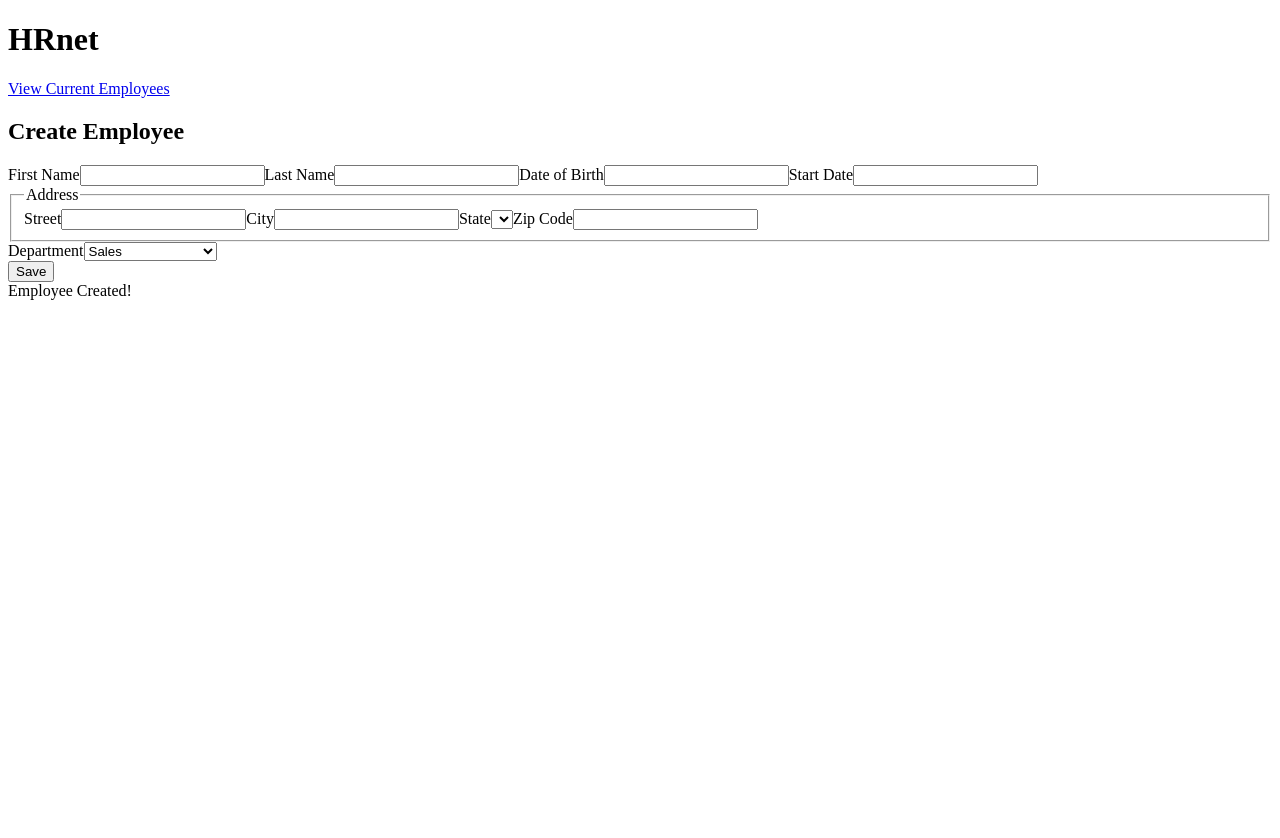
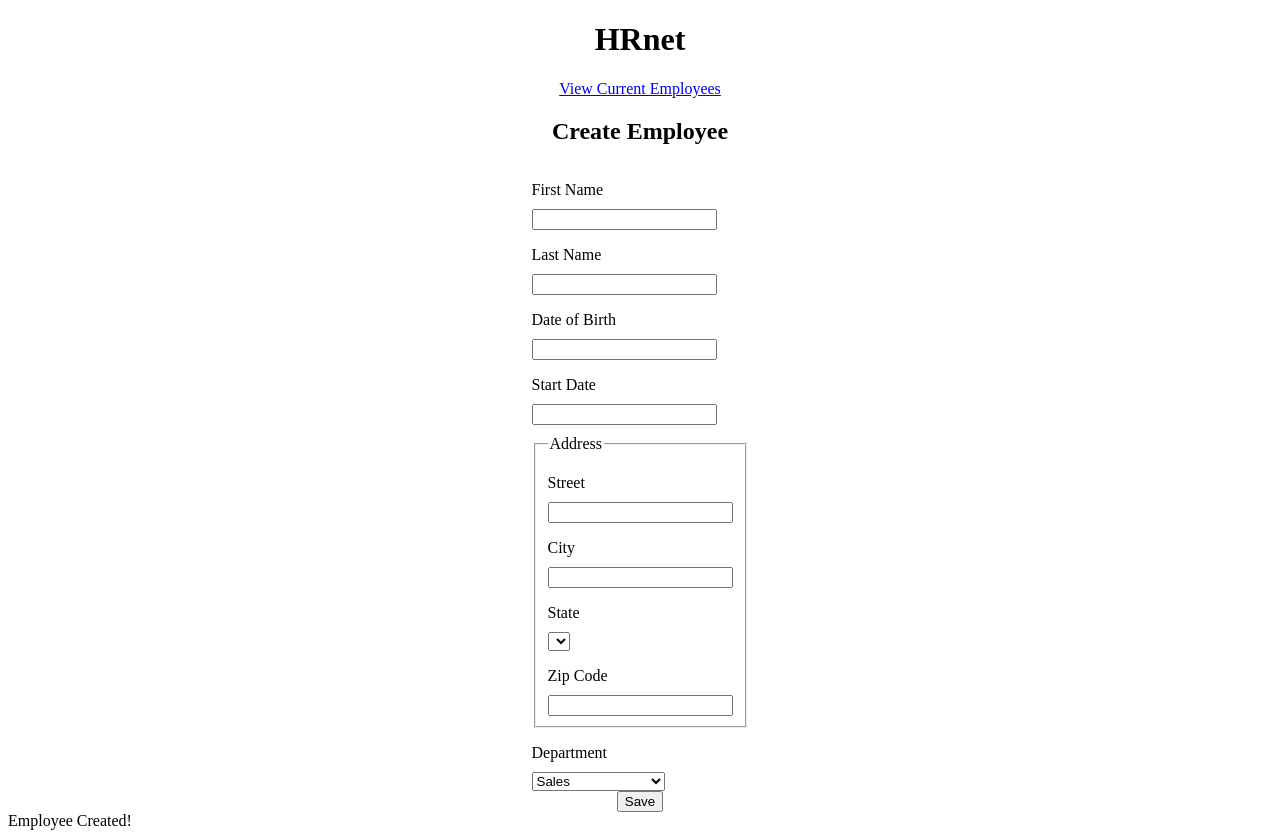
Before and after one commit to Orkham/NicolasChatelais_14_25112021, a React (Create React App) app: page / in a window 1280 px wide. Before the commit the page ends 800 px from the top, so only its background shows below. Built offline with nearby package versions, Linux system fonts and the light colour scheme.

Commit message:
inputs name

```diff
--- a/src/pages/addEmployee.js
+++ b/src/pages/addEmployee.js
@@ -1,44 +1,99 @@
-import React from 'react'
+import React, { useState } from 'react'
+import { Link } from 'react-router-dom'
+import styled from 'styled-components'
+
+const StyledForm = styled.div`
+  h1 {
+    display: flex;
+    flex-direction: column;
+    align-items: center;
+    justify-content: center;
+  }
+  .container {
+    display: flex;
+    flex-direction: column;
+    align-items: center;
+    justify-content: center;
+  }
+  label {
+    display: block;
+    margin-top: 1rem;
+    margin-bottom: 10px;
+  }
+
+  .address {
+    margin-top: 10px;
+  }
+`
 
 export function AddEmployee() {
+  const [firstName, setFirstName] = useState('')
+  const [lastName, setLastName] = useState('')
+
+  const [formData, setFormData] = useState({
+    firstName,
+    lastName,
+  })
+
+  const handleSubmit = (e) => {
+    e.preventDefault()
+    console.log(formData)
+  }
+
   return (
-    <div>
+    <StyledForm>
       <div>
         <h1>HRnet</h1>
       </div>
-      <div class="container">
-        <a href="employee-list.html">View Current Employees</a>
+      <div className="container">
+        <Link to="/list">View Current Employees</Link>
         <h2>Create Employee</h2>
-        <form action="#" id="create-employee">
-          <label for="first-name">First Name</label>
-          <input type="text" id="first-name" />
+        <form action="#" id="create-employee" onSubmit={handleSubmit}>
+          <label htmlFor="first-name">First Name</label>
+          <input
+            onChange={(e) =>
+              setFormData({ ...formData, firstName: e.target.value })
+            }
+            type="text"
+            id="first-name"
+            value={formData.firstName}
+            name="firstName"
+          />
 
-          <label for="last-name">Last Name</label>
-          <input type="text" id="last-name" />
+          <label htmlFor="last-name">Last Name</label>
+          <input
+            type="text"
+            id="last-name"
+            value={formData.lastName}
+            name="lastName"
+            onChange={(e) =>
+              setFormData({ ...formData, lastName: e.target.value })
+            }
+          />
 
-          <label for="date-of-birth">Date of Birth</label>
+          <label htmlFor="date-of-birth">Date of Birth</label>
           <input id="date-of-birth" type="text" />
 
-          <label for="start-date">Start Date</label>
+          <label htmlFor="start-date">Start Date</label>
           <input id="start-date" type="text" />
 
-          <fieldset class="address">
+          <fieldset className="address">
             <legend>Address</legend>
 
-            <label for="street">Street</label>
+            <label htmlFor="street">Street</label>
             <input id="street" type="text" />
 
-            <label for="city">City</label>
+            <label htmlFor="city">City</label>
             <input id="city" type="text" />
 
-            <label for="state">State</label>
+            <label htmlFor="state">State</label>
             <select name="state" id="state"></select>
 
-            <label for="zip-code">Zip Code</label>
+            <label htmlFor="zip-code">Zip Code</label>
             <input id="zip-code" type="number" />
           </fieldset>
 
-          <label for="department">Department</label>
+          <label htmlFor="department">Department</label>
           <select name="department" id="department">
             <option>Sales</option>
             <option>Marketing</option>
@@ -48,11 +103,11 @@ export function AddEmployee() {
           </select>
         </form>
 
-        <button>Save</button>
+        <button onClick={handleSubmit}>Save</button>
       </div>
-      <div id="confirmation" class="modal">
+      <div id="confirmation" className="modal">
         Employee Created!
       </div>
-    </div>
+    </StyledForm>
   )
 }
--- a/src/pages/employeeList.js
+++ b/src/pages/employeeList.js
@@ -1,5 +1,38 @@
 import React from 'react'
+import { Link } from 'react-router-dom'
+import styled from 'styled-components'
+
+const StyledList = styled.div`
+  h1 {
+    display: flex;
+    flex-direction: column;
+    align-items: center;
+    justify-content: center;
+  }
+  .container {
+    display: flex;
+    flex-direction: column;
+    align-items: center;
+    justify-content: center;
+  }
+
+  label {
+    display: block;
+    margin-top: 1rem;
+    margin-bottom: 10px;
+  }
+
+  .address {
+    margin-top: 10px;
+  }
+`
 
 export function EmployeeList() {
-  return <div>Liste des employés</div>
+  return (
+    <StyledList id="employee-div" className="container">
+      <h1>Current Employees</h1>
+      <table id="employee-table" className="display"></table>
+      <Link to="/">Home</Link>
+    </StyledList>
+  )
 }
```
Also changed, not shown: 1 other file (tests, documents, lock files or other folders).
